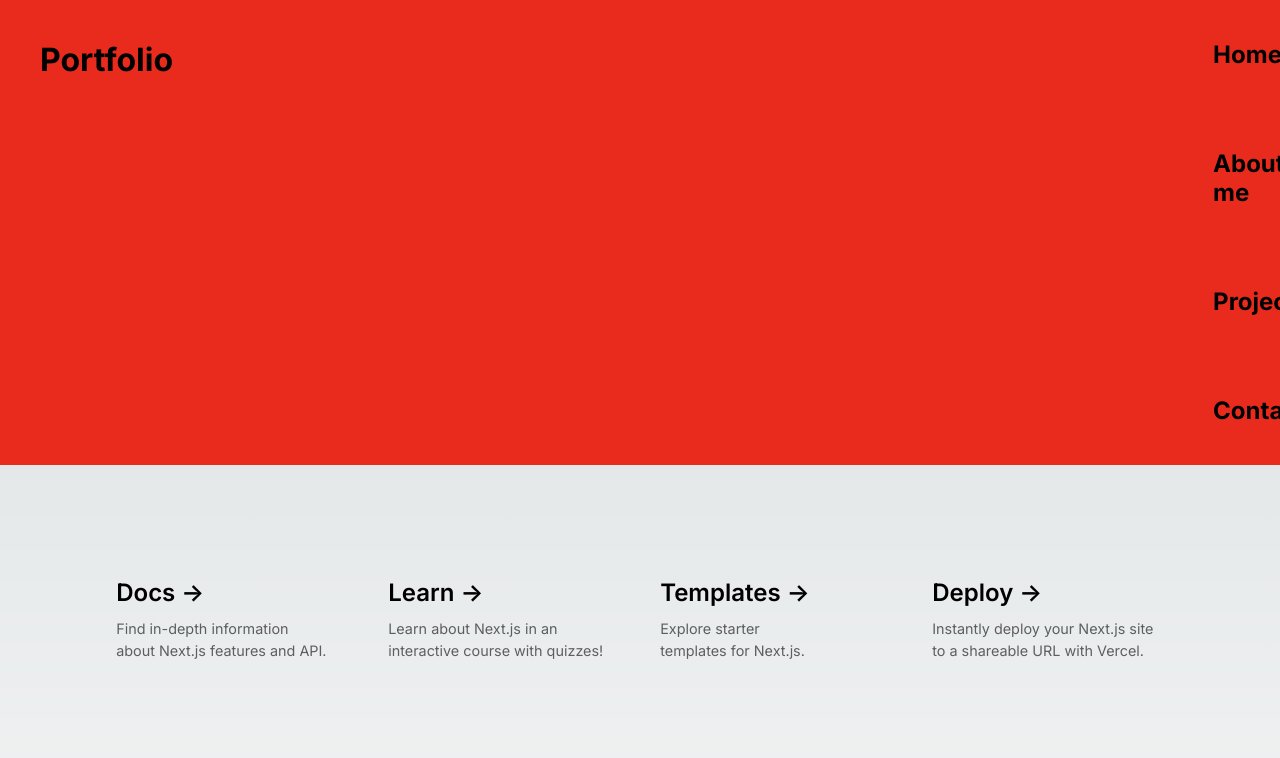
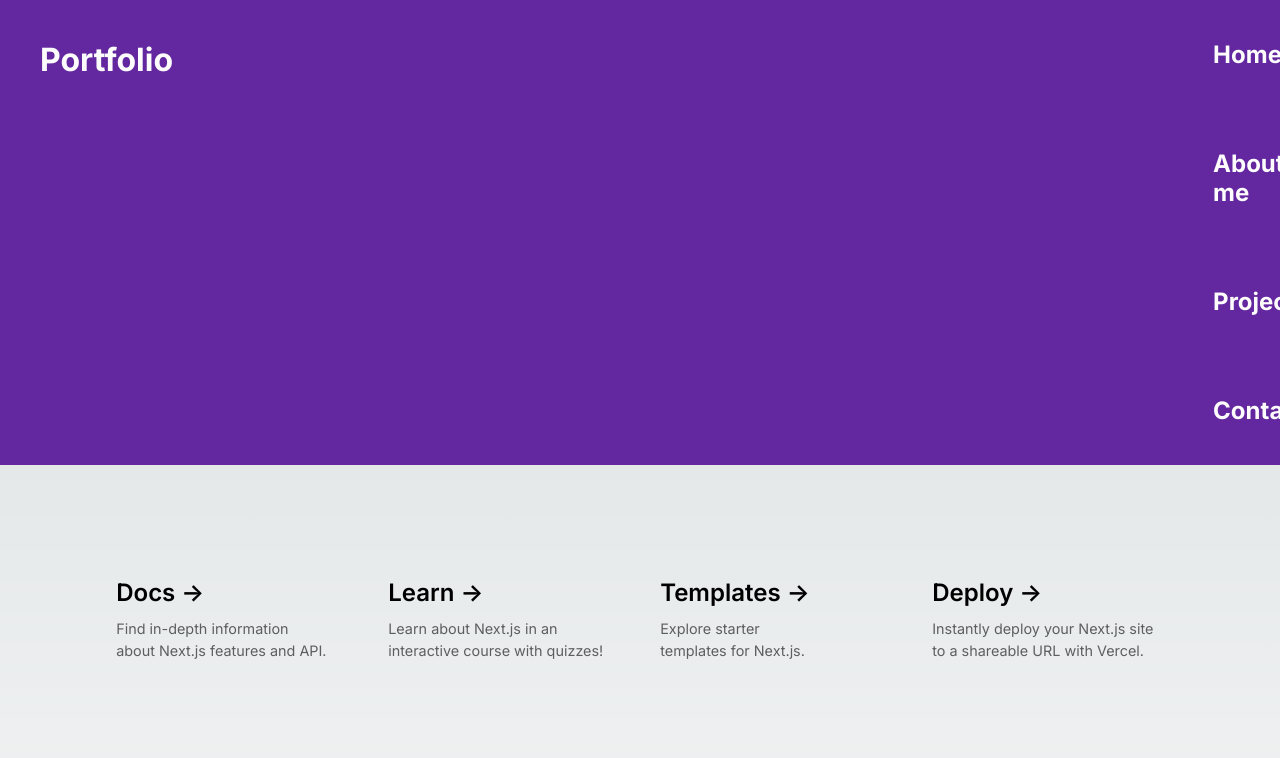
Before and after one commit to henrique-leme/portfolio, a Next.js app: page / in a window 1280 px wide. Shown: the top 758 px of the page. Built offline with nearby package versions, Linux system fonts and the light colour scheme.

Commit message:
fix: update width

```diff
--- a/src/app/_components/header/style.module.css
+++ b/src/app/_components/header/style.module.css
@@ -1,9 +1,12 @@
 
 .header {
     display: inline-flex;
-    background-color: rgb(233, 43, 30);
-    max-width: 100%;
+    background-color: #6327A0;
+    color: #FEFDFD;
+    width: 100%;
 }
+
+
 
 .header h1 {
     display: inline-flex;
```
